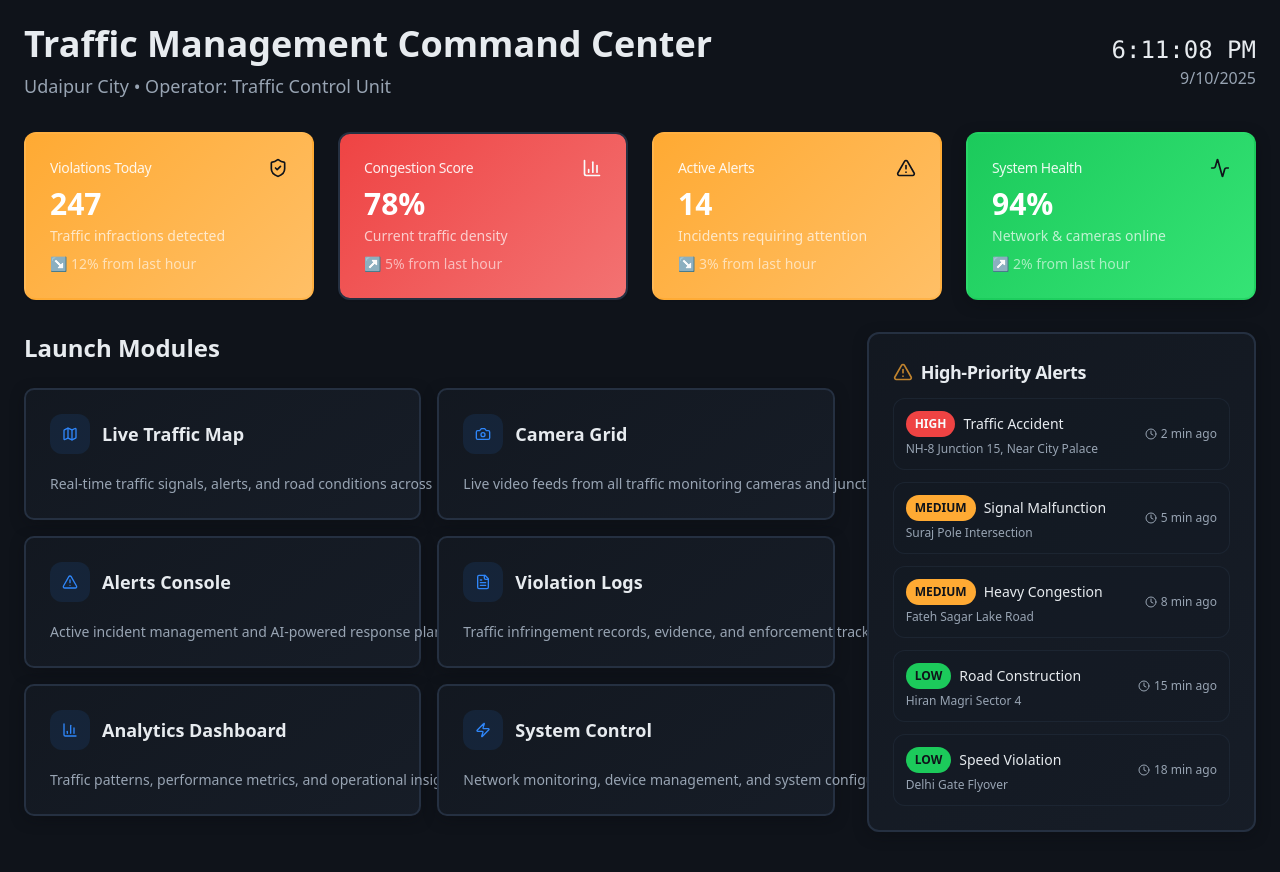
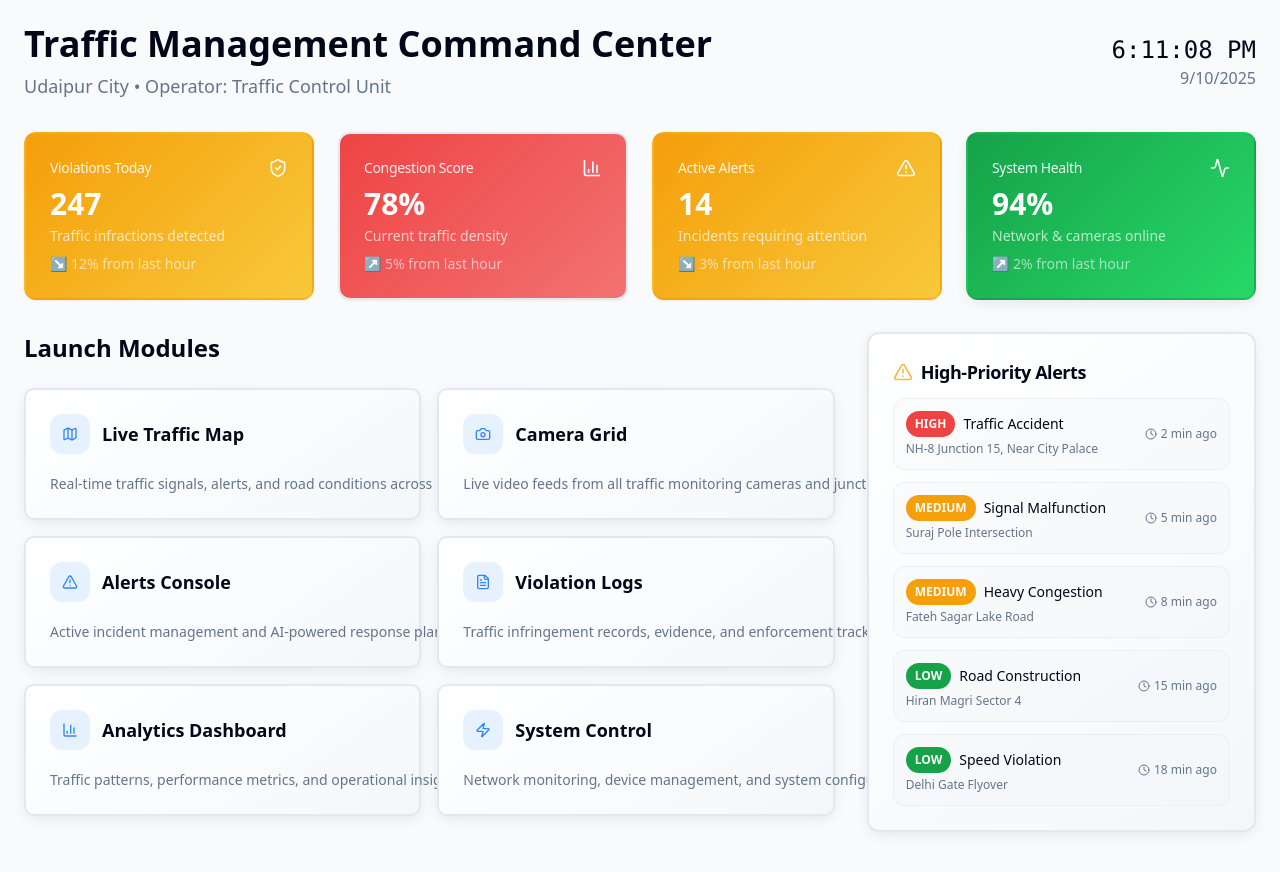
Before and after one commit to HackyCoder0951/kalinga-drishti, a React (Vite) app: page / in a window 1280 px wide. Shown: the top 872 px of the page. Built offline with nearby package versions, Linux system fonts and the light colour scheme; the HTML template or start-up script is replaced by a standard one.

Commit message:
Refactor: Lighten component backgrounds

```diff
--- a/src/index.css
+++ b/src/index.css
@@ -9,52 +9,52 @@ All colors MUST be HSL.
 
 @layer base {
   :root {
-    /* Command Center Dark Theme */
-    --background: 217 27% 8%;
-    --foreground: 210 20% 92%;
+    /* Command Center Light Theme */
+    --background: 210 40% 98%;
+    --foreground: 222.2 84% 4.9%;
 
-    --card: 217 27% 10%;
-    --card-foreground: 210 20% 92%;
+    --card: 0 0% 100%;
+    --card-foreground: 222.2 84% 4.9%;
 
-    --popover: 217 27% 9%;
-    --popover-foreground: 210 20% 92%;
+    --popover: 0 0% 100%;
+    --popover-foreground: 222.2 84% 4.9%;
 
     /* Professional Blue Primary */
     --primary: 214 94% 58%;
-    --primary-foreground: 217 27% 8%;
+    --primary-foreground: 0 0% 98%;
     --primary-glow: 214 100% 68%;
 
     /* Operational Secondary */
-    --secondary: 217 27% 15%;
-    --secondary-foreground: 210 20% 85%;
+    --secondary: 210 40% 95%;
+    --secondary-foreground: 222.2 84% 4.9%;
 
     /* Muted Backgrounds */
-    --muted: 217 27% 12%;
-    --muted-foreground: 215 15% 65%;
+    --muted: 210 40% 96%;
+    --muted-foreground: 215.4 16.3% 46.9%;
 
     /* Success Green for Active Systems */
-    --success: 142 76% 45%;
-    --success-foreground: 217 27% 8%;
-    --success-glow: 142 76% 55%;
+    --success: 142 76% 36%;
+    --success-foreground: 0 0% 98%;
+    --success-glow: 142 70% 50%;
 
     /* Warning Orange for Alerts */
-    --warning: 35 100% 60%;
-    --warning-foreground: 217 27% 8%;
-    --warning-glow: 35 100% 70%;
+    --warning: 38 92% 50%;
+    --warning-foreground: 0 0% 98%;
+    --warning-glow: 45 93% 60%;
 
     /* Critical Red for Emergencies */
     --destructive: 0 84% 60%;
-    --destructive-foreground: 210 40% 98%;
+    --destructive-foreground: 0 0% 98%;
     --destructive-glow: 0 84% 70%;
 
     /* Accent Cyan for Highlights */
-    --accent: 187 85% 53%;
-    --accent-foreground: 217 27% 8%;
-    --accent-glow: 187 85% 63%;
+    --accent: 210 40% 96%;
+    --accent-foreground: 222.2 84% 4.9%;
+    --accent-glow: 200 90% 60%;
 
     /* UI Elements */
-    --border: 217 27% 20%;
-    --input: 217 27% 15%;
+    --border: 214.3 31.8% 91.4%;
+    --input: 214.3 31.8% 91.4%;
     --ring: 214 94% 58%;
 
     --radius: 0.75rem;
@@ -65,13 +65,13 @@ All colors MUST be HSL.
     --gradient-warning: linear-gradient(135deg, hsl(var(--warning)), hsl(var(--warning-glow)));
     --gradient-critical: linear-gradient(135deg, hsl(var(--destructive)), hsl(var(--destructive-glow)));
     --gradient-accent: linear-gradient(135deg, hsl(var(--accent)), hsl(var(--accent-glow)));
-    --gradient-card: linear-gradient(145deg, hsl(var(--card)), hsl(217 27% 12%));
+    --gradient-card: linear-gradient(145deg, hsl(var(--card)), hsl(210 40% 97%));
 
     /* Professional Shadows */
-    --shadow-command: 0 20px 50px -15px hsl(var(--primary) / 0.3);
-    --shadow-alert: 0 10px 25px -5px hsl(var(--warning) / 0.4);
-    --shadow-critical: 0 10px 25px -5px hsl(var(--destructive) / 0.4);
-    --shadow-subtle: 0 4px 15px -3px hsl(217 27% 5% / 0.5);
+    --shadow-command: 0 20px 50px -15px hsl(var(--primary) / 0.2);
+    --shadow-alert: 0 10px 25px -5px hsl(var(--warning) / 0.3);
+    --shadow-critical: 0 10px 25px -5px hsl(var(--destructive) / 0.3);
+    --shadow-subtle: 0 4px 15px -3px hsl(217 27% 5% / 0.1);
 
     /* Smooth Transitions */
     --transition-smooth: all 0.3s cubic-bezier(0.4, 0, 0.2, 1);
@@ -95,33 +95,33 @@ All colors MUST be HSL.
   }
 
   .dark {
-    --background: 222.2 84% 4.9%;
-    --foreground: 210 40% 98%;
+    --background: 210 40% 90%;
+    --foreground: 222.2 84% 4.9%;
 
-    --card: 222.2 84% 4.9%;
-    --card-foreground: 210 40% 98%;
+    --card: 0 0% 100%;
+    --card-foreground: 222.2 84% 4.9%;
 
-    --popover: 222.2 84% 4.9%;
-    --popover-foreground: 210 40% 98%;
+    --popover: 0 0% 100%;
+    --popover-foreground: 222.2 84% 4.9%;
 
-    --primary: 210 40% 98%;
-    --primary-foreground: 222.2 47.4% 11.2%;
+    --primary: 214 94% 58%;
+    --primary-foreground: 0 0% 98%;
 
-    --secondary: 217.2 32.6% 17.5%;
-    --secondary-foreground: 210 40% 98%;
+    --secondary: 210 40% 85%;
+    --secondary-foreground: 222.2 84% 4.9%;
 
-    --muted: 217.2 32.6% 17.5%;
-    --muted-foreground: 215 20.2% 65.1%;
+    --muted: 210 40% 92%;
+    --muted-foreground: 215.4 16.3% 46.9%;
 
-    --accent: 217.2 32.6% 17.5%;
-    --accent-foreground: 210 40% 98%;
+    --accent: 210 40% 92%;
+    --accent-foreground: 222.2 84% 4.9%;
 
-    --destructive: 0 62.8% 30.6%;
-    --destructive-foreground: 210 40% 98%;
+    --destructive: 0 84.2% 60.2%;
+    --destructive-foreground: 0 0% 98%;
 
-    --border: 217.2 32.6% 17.5%;
-    --input: 217.2 32.6% 17.5%;
-    --ring: 212.7 26.8% 83.9%;
+    --border: 214.3 31.8% 80%;
+    --input: 214.3 31.8% 80%;
+    --ring: 214 94% 58%;
     --sidebar-background: 240 5.9% 10%;
     --sidebar-foreground: 240 4.8% 95.9%;
     --sidebar-primary: 224.3 76.3% 48%;
```
Also changed, not shown: src/pages/SystemControls.tsx (+122 -43 lines).
